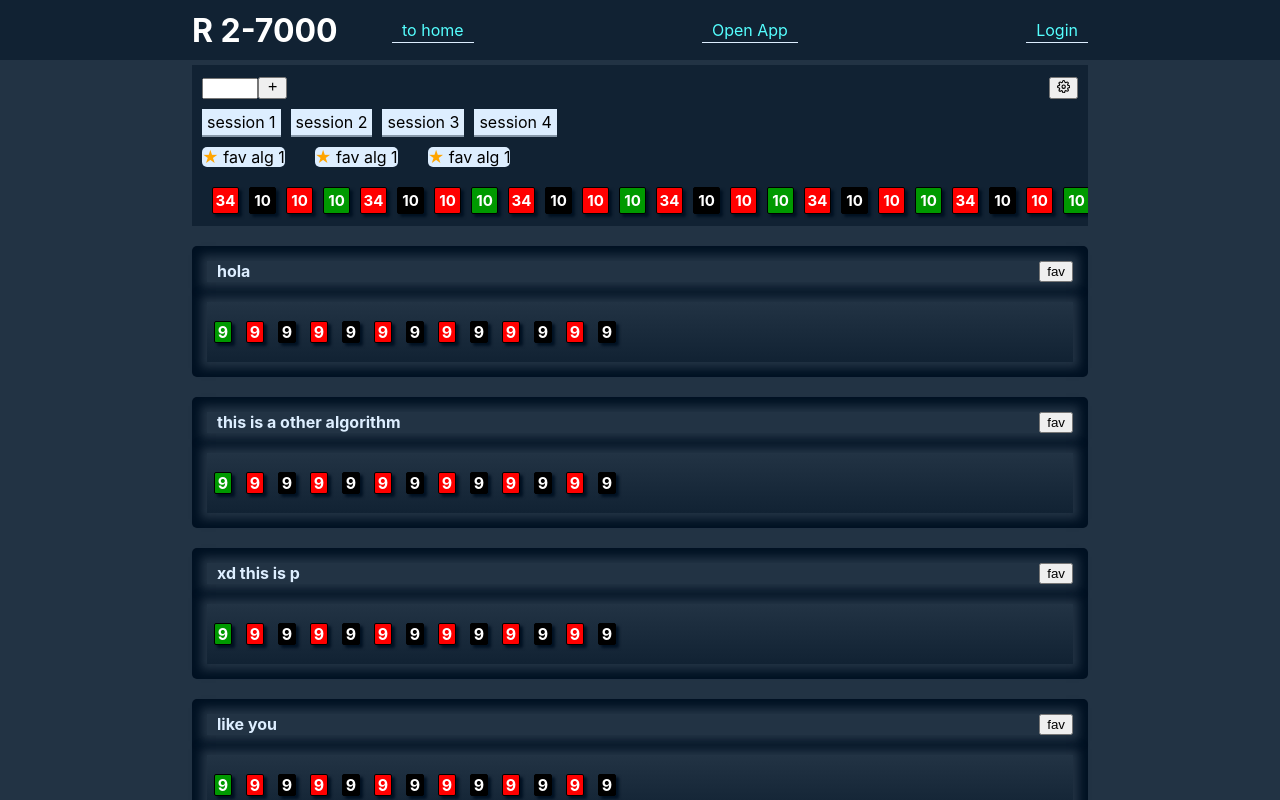
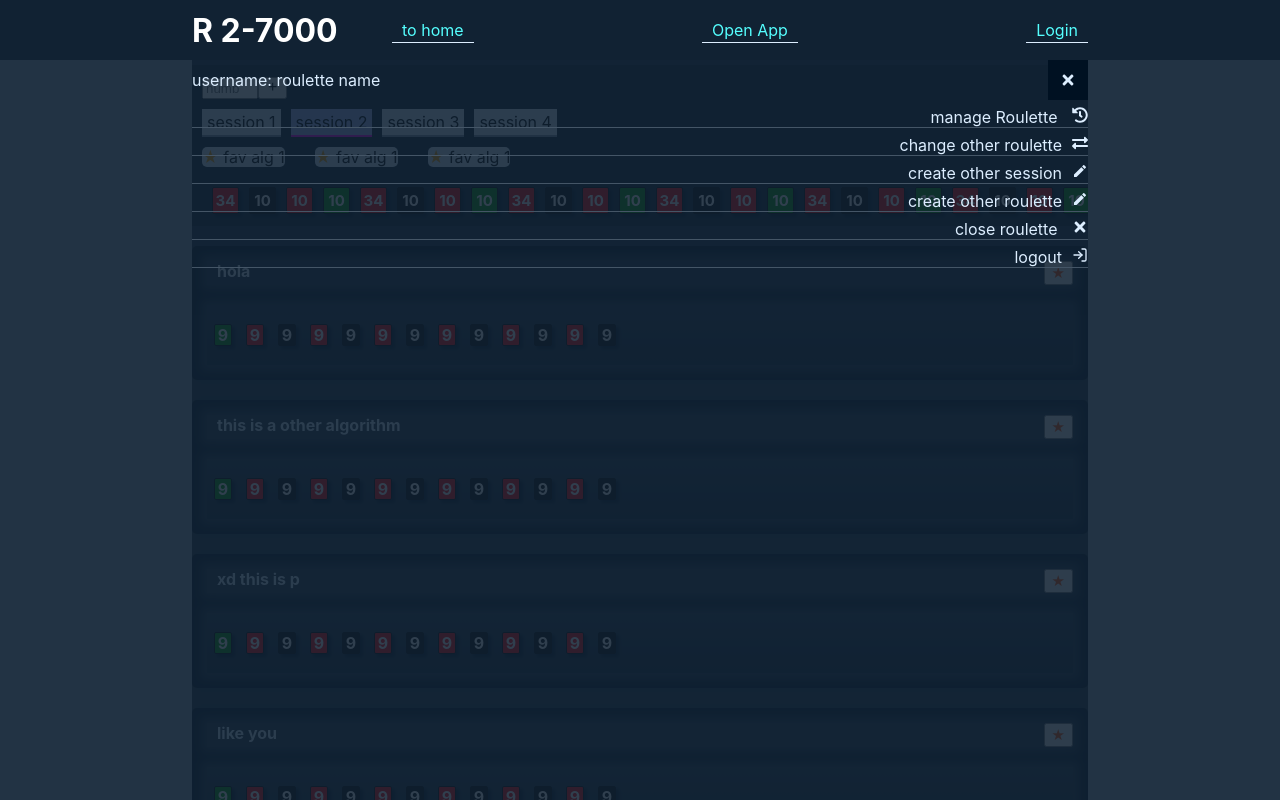
Before and after one commit to yeffreydev/roulette-client, a React (Create React App) app: page /app in a window 1280 px wide. Both pictures are taken after a click on the button 1063 px from the left and 88 px from the top of the page. Built offline with nearby package versions, Linux system fonts and the light colour scheme.

Commit message:
added app header menu

```diff
--- a/src/components/AppHeader.tsx
+++ b/src/components/AppHeader.tsx
@@ -1,33 +1,81 @@
 import "./../media/css/AppHeader.css";
 import { MdAdd } from "react-icons/md";
-import { FiSettings } from "react-icons/fi";
+import { FiSettings, FiLogIn } from "react-icons/fi";
 import { RN } from "./RouletteBox";
+import { IoMdCreate } from "react-icons/io";
+import { FaTimes, FaHistory, FaExchangeAlt } from "react-icons/fa";
 
-const AppHeaderMenu = () => {
+export const AppHeaderMenu = ({ closeMenu }: { closeMenu: () => void }) => {
   return (
-    <div>
-      <span>manage history</span>
-      <span>change other roulette </span>
-      <span>create other session</span>
-      <span>create other roulette</span>
-      <span>close roulette</span>
-      <span>logout</span>
+    <div className="a-h-m" style={{ position: "absolute" }}>
+      <div className="a-h-m-head">
+        <div>
+          <div>
+            <span>username: </span>
+            <span>roulette name</span>
+          </div>
+        </div>
+        <div className="close-a-h-m" onClick={closeMenu}>
+          <FaTimes />
+        </div>
+      </div>
+      <div className="a-h-m-content">
+        <div>
+          manage Roulette{" "}
+          <span>
+            <FaHistory />
+          </span>
+        </div>
+        <div>
+          change other roulette
+          <span>
+            <FaExchangeAlt />
+          </span>
+        </div>
+        <div>
+          create other session
+          <span>
+            <IoMdCreate />
+          </span>
+        </div>
+        <div>
+          create other roulette
+          <span>
+            <IoMdCreate />
+          </span>
+        </div>
+        <div>
+          close roulette <FaTimes />
+        </div>
+        <div>
+          logout
+          <span>
+            <FiLogIn />
+          </span>
+        </div>
+      </div>
     </div>
   );
 };
-const AppHeader = () => {
+const AppHeader = ({ openMenu }: { openMenu: () => void }) => {
   // pass button actions to home component
   return (
     <div className="a-h">
       <div className="a-h-1">
         <div>
-          <input type={"number"} min={0} max={36} maxLength={2} />
+          <input
+            placeholder="number"
+            type={"number"}
+            min={0}
+            max={36}
+            maxLength={2}
+          />
           <button>
             <MdAdd />
           </button>
         </div>
 
-        <button>
+        <button onClick={openMenu} style={{ cursor: "pointer" }}>
           <FiSettings />
         </button>
         {/* open options
@@ -44,7 +92,7 @@ const AppHeader = () => {
         <div>
           <span>session 1</span>
         </div>
-        <div>session 2</div>
+        <div className="session-alg-focus">session 2</div>
         <div>session 3</div>
         <div>session 4</div>
       </div>
--- a/src/components/RouletteBox.tsx
+++ b/src/components/RouletteBox.tsx
@@ -18,7 +18,9 @@ const RouletteBox = ({
     <div className="r-b-c">
       <div className="r-b-c-head">
         <span>{title}</span>
-        <button>fav</button>
+        <button style={{ color: "#ff5000", fontSize: 15, cursor: "pointer" }}>
+          &#9733;
+        </button>
       </div>
       <div className="r-b-c-body">
         {ns.map((item, index) => {
--- a/src/media/css/AppHeader.css
+++ b/src/media/css/AppHeader.css
@@ -32,6 +32,10 @@
   border-radius: 0px;
   margin-right: 10px;
   cursor: pointer;
+}
+.sessions-algs .session-alg-focus {
+  background-color: #abf;
+  border-bottom: 2px solid #f0f;
 }
 
 .fav-algs {
@@ -81,3 +85,51 @@
   min-width: 15px;
   margin: 5px;
 }
+
+/* app header menu  */
+
+.a-h-m {
+  display: block;
+  position: sticky;
+  width: 100%;
+  background-color: #123d;
+  height: 100%;
+  overflow: auto;
+  z-index: 3;
+  color: #def;
+}
+
+.a-h-m-head {
+  display: flex;
+  align-items: center;
+  justify-content: space-between;
+}
+.a-h-m-head {
+  height: 40px;
+}
+.close-a-h-m {
+  background-color: #012;
+  cursor: pointer;
+  width: 40px;
+  height: 40px;
+  display: flex;
+  justify-content: center;
+  align-items: center;
+}
+.a-h-m-content {
+  display: flex;
+  flex-direction: column;
+  align-items: flex-end;
+}
+
+.a-h-m-content > div {
+  width: 100%;
+  margin-top: 7px;
+  cursor: pointer;
+  text-align: right;
+  border-bottom: 1px solid #456;
+}
+
+.a-h-m-content > div > * {
+  margin-left: 10px;
+}
--- a/src/media/css/Home.css
+++ b/src/media/css/Home.css
@@ -0,0 +1,7 @@
+.container-home {
+  height: 100%;
+  overflow-y: auto;
+}
+.container-home::-webkit-scrollbar {
+  display: none;
+}
--- a/src/media/css/index.css
+++ b/src/media/css/index.css
@@ -1,14 +1,14 @@
 body {
   margin: 0;
-  font-family: -apple-system, BlinkMacSystemFont, 'Segoe UI', 'Roboto', 'Oxygen',
-    'Ubuntu', 'Cantarell', 'Fira Sans', 'Droid Sans', 'Helvetica Neue',
+  font-family: -apple-system, BlinkMacSystemFont, "Segoe UI", "Roboto", "Oxygen",
+    "Ubuntu", "Cantarell", "Fira Sans", "Droid Sans", "Helvetica Neue",
     sans-serif;
   -webkit-font-smoothing: antialiased;
   -moz-osx-font-smoothing: grayscale;
 }
 
 code {
-  font-family: source-code-pro, Menlo, Monaco, Consolas, 'Courier New',
+  font-family: source-code-pro, Menlo, Monaco, Consolas, "Courier New",
     monospace;
 }
 .main-container {
@@ -19,6 +19,7 @@ code {
 }
 
 .main {
+  position: relative;
   display: flex;
   flex-direction: column;
   height: 100%;
--- a/src/pages/Home.tsx
+++ b/src/pages/Home.tsx
@@ -1,5 +1,6 @@
-import react from "react";
+import { useState } from "react";
 import "./../media/css/Home.css";
+import { AppHeaderMenu } from "../components/AppHeader";
 import Main from "./../components/Main";
 import AppHeader from "../components/AppHeader";
 import RouletteBox from "../components/RouletteBox";
@@ -19,18 +20,30 @@ const rouletteNumbers = [
   { id: 3, value: 9, color: "black" },
 ];
 const Home = () => {
+  const [homeState, setHomeState] = useState({ IsAHMOpen: false });
+  //open app heade menu
+  const openAHMenu = () => {
+    setHomeState({ ...homeState, IsAHMOpen: true });
+  };
+  const closeAHMenu = () => setHomeState({ ...homeState, IsAHMOpen: false });
   return (
     <Main>
-      <AppHeader />
+      {homeState.IsAHMOpen ? <AppHeaderMenu closeMenu={closeAHMenu} /> : null}
+      <div className="container-home">
+        <AppHeader openMenu={openAHMenu} />
         <div className="algs-container">
           <RouletteBox ns={rouletteNumbers} title={"hola"} />
-        <RouletteBox ns={rouletteNumbers} title={"this is a other algorithm"} />
+          <RouletteBox
+            ns={rouletteNumbers}
+            title={"this is a other algorithm"}
+          />
           <RouletteBox ns={rouletteNumbers} title={"xd this is p"} />
           <RouletteBox ns={rouletteNumbers} title={"like you"} />
           <RouletteBox ns={rouletteNumbers} title={"a need one"} />
           <RouletteBox ns={rouletteNumbers} title={"hola"} />
           <RouletteBox ns={rouletteNumbers} title={"hola"} />
         </div>
+      </div>
     </Main>
   );
 };
```
Lines whose indentation alone changed are shown as unchanged.
